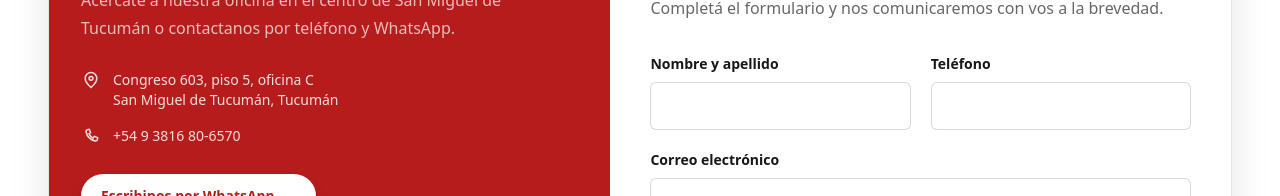
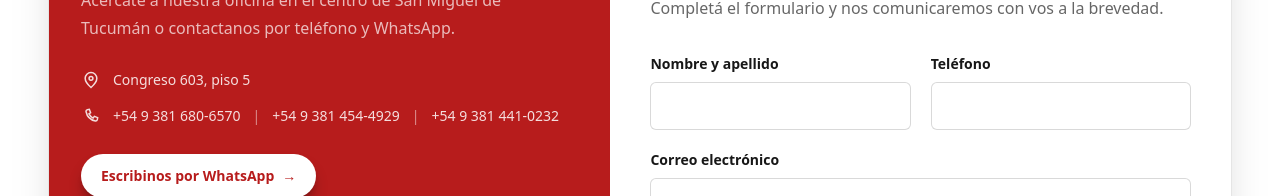
Before and after one commit to Agusme/MeddeyPadilla-Inmobiliaria, a Next.js app in the folder front/: page /contacto in a window 1280 px wide. Shown: the part 470-666 px from the top of the page. Built offline with nearby package versions, Linux system fonts and the light colour scheme; no server answers.

Commit message:
sumando correciones

```diff
--- a/front/app/contacto/page.tsx
+++ b/front/app/contacto/page.tsx
@@ -2,19 +2,57 @@ import SectionHeading from "@/components/ui/SectionHeading";
 import GoogleMap from "@/components/contact/GoogleMap";
 
 function LocationIcon() {
-  return <svg aria-hidden="true" viewBox="0 0 24 24" className="h-5 w-5 shrink-0 fill-none stroke-current" strokeWidth="1.8"><path d="M19 10c0 5-7 11-7 11S5 15 5 10a7 7 0 1 1 14 0Z" /><circle cx="12" cy="10" r="2.3" /></svg>;
+  return (
+    <svg
+      aria-hidden="true"
+      viewBox="0 0 24 24"
+      className="h-5 w-5 shrink-0 fill-none stroke-current"
+      strokeWidth="1.8"
+    >
+      <path d="M19 10c0 5-7 11-7 11S5 15 5 10a7 7 0 1 1 14 0Z" />
+      <circle cx="12" cy="10" r="2.3" />
+    </svg>
+  );
 }
 
 function PhoneIcon() {
-  return <svg aria-hidden="true" viewBox="0 0 24 24" className="h-5 w-5 shrink-0 fill-none stroke-current" strokeWidth="1.8"><path d="M7.5 4.5 10 4l1.5 4-2 1.5a13 13 0 0 0 5 5L16 12.5l4 1.5-.5 2.5a2 2 0 0 1-2.1 1.5A14.5 14.5 0 0 1 6 6.6 2 2 0 0 1 7.5 4.5Z" /></svg>;
+  return (
+    <svg
+      aria-hidden="true"
+      viewBox="0 0 24 24"
+      className="h-5 w-5 shrink-0 fill-none stroke-current"
+      strokeWidth="1.8"
+    >
+      <path d="M7.5 4.5 10 4l1.5 4-2 1.5a13 13 0 0 0 5 5L16 12.5l4 1.5-.5 2.5a2 2 0 0 1-2.1 1.5A14.5 14.5 0 0 1 6 6.6 2 2 0 0 1 7.5 4.5Z" />
+    </svg>
+  );
 }
 
 function FacebookIcon() {
-  return <svg aria-hidden="true" viewBox="0 0 24 24" className="h-5 w-5 fill-current"><path d="M13.5 21v-8h2.75l.4-3h-3.15V8.08c0-.87.24-1.46 1.5-1.46h1.8V3.94c-.31-.04-1.37-.14-2.6-.14-2.57 0-4.33 1.57-4.33 4.46V10H7.1v3h2.77v8h3.63Z" /></svg>;
+  return (
+    <svg
+      aria-hidden="true"
+      viewBox="0 0 24 24"
+      className="h-5 w-5 fill-current"
+    >
+      <path d="M13.5 21v-8h2.75l.4-3h-3.15V8.08c0-.87.24-1.46 1.5-1.46h1.8V3.94c-.31-.04-1.37-.14-2.6-.14-2.57 0-4.33 1.57-4.33 4.46V10H7.1v3h2.77v8h3.63Z" />
+    </svg>
+  );
 }
 
 function InstagramIcon() {
-  return <svg aria-hidden="true" viewBox="0 0 24 24" className="h-5 w-5 fill-none stroke-current" strokeWidth="1.8"><rect x="3.5" y="3.5" width="17" height="17" rx="4" /><circle cx="12" cy="12" r="4" /><circle cx="17.5" cy="6.7" r="1" className="fill-current stroke-none" /></svg>;
+  return (
+    <svg
+      aria-hidden="true"
+      viewBox="0 0 24 24"
+      className="h-5 w-5 fill-none stroke-current"
+      strokeWidth="1.8"
+    >
+      <rect x="3.5" y="3.5" width="17" height="17" rx="4" />
+      <circle cx="12" cy="12" r="4" />
+      <circle cx="17.5" cy="6.7" r="1" className="fill-current stroke-none" />
+    </svg>
+  );
 }
 
 export default function ContactoPage() {
@@ -22,43 +60,180 @@ export default function ContactoPage() {
     <div className="overflow-hidden bg-white">
       <section className="mx-auto max-w-7xl px-0 py-12 sm:px-8 sm:py-16 lg:px-12">
         <header className="mb-9 px-6 sm:mb-10 sm:px-0">
-          <SectionHeading eyebrow="Hablemos" title="Estamos para acompañarte" description="Contanos qué necesitás y te ayudamos a dar el próximo paso con la atención personalizada que buscás." />
+          <SectionHeading
+            eyebrow="Hablemos"
+            title="Estamos para acompañarte"
+            description="Contanos qué necesitás y te ayudamos a dar el próximo paso con la atención personalizada que buscás."
+          />
         </header>
 
         <div className="grid overflow-hidden border border-black/10 bg-white shadow-[0_22px_50px_-25px_rgba(0,0,0,0.35)] sm:rounded-2xl lg:grid-cols-[0.95fr_1.05fr]">
-          <section className="overflow-hidden bg-[#B71C1C] p-6 text-white sm:p-8" aria-labelledby="contact-details-title">
-            <p className="text-xs font-bold uppercase tracking-[0.24em] text-white">Nuestra oficina</p>
-            <h2 id="contact-details-title" className="mt-3 text-3xl font-semibold tracking-tight">Dónde encontrarnos</h2>
-            <p className="mt-3 max-w-md leading-7 text-white/70">Acercate a nuestra oficina en el centro de San Miguel de Tucumán o contactanos por teléfono y WhatsApp.</p>
+          <section
+            className="overflow-hidden bg-[#B71C1C] p-6 text-white sm:p-8"
+            aria-labelledby="contact-details-title"
+          >
+            <p className="text-xs font-bold uppercase tracking-[0.24em] text-white">
+              Nuestra oficina
+            </p>
+            <h2
+              id="contact-details-title"
+              className="mt-3 text-3xl font-semibold tracking-tight"
+            >
+              Dónde encontrarnos
+            </h2>
+            <p className="mt-3 max-w-md leading-7 text-white/70">
+              Acercate a nuestra oficina en el centro de San Miguel de Tucumán o
+              contactanos por teléfono y WhatsApp.
+            </p>
             <address className="mt-7 space-y-4 text-sm not-italic text-white/85">
-              <a href="https://www.google.com/maps/search/?api=1&query=Congreso%20603%2C%20piso%205%2C%20oficina%20C%2C%20San%20Miguel%20de%20Tucum%C3%A1n" target="_blank" rel="noreferrer" className="flex items-start gap-3 transition hover:text-[#e16a62]"><LocationIcon /><span>Congreso 603, piso 5, oficina C<br />San Miguel de Tucumán, Tucumán</span></a>
-              <a href="tel:+5493816806570" className="flex items-center gap-3 transition hover:text-[#e16a62]"><PhoneIcon /><span>+54 9 3816 80-6570</span></a>
+              <a
+                href="https://www.google.com/maps/search/?api=1&query=Congreso%20603%2C%20piso%205%2C%20oficina%20C%2C%20San%20Miguel%20de%20Tucum%C3%A1n"
+                target="_blank"
+                rel="noreferrer"
+                className="flex items-start gap-3 transition hover:text-[#e16a62]"
+              >
+                <LocationIcon />
+                <span>Congreso 603, piso 5</span>
+              </a>
+              <div className="flex items-start gap-3">
+                <PhoneIcon />
+
+                <div className="flex flex-col gap-2 text-sm sm:flex-row sm:items-center sm:gap-3">
+                  <a
+                    href="tel:+5493816806570"
+                    className="transition hover:text-[#e16a62]"
+                  >
+                    +54 9 381 680-6570
+                  </a>
+
+                  <span className="hidden text-white/50 sm:inline">|</span>
+
+                  <a
+                    href="tel:+5493814544929"
+                    className="transition hover:text-[#e16a62]"
+                  >
+                    +54 9 381 454-4929
+                  </a>
+
+                  <span className="hidden text-white/50 sm:inline">|</span>
+
+                  <a
+                    href="tel:+5493814410232"
+                    className="transition hover:text-[#e16a62]"
+                  >
+                    +54 9 381 441-0232
+                  </a>
+                </div>
+              </div>
             </address>
-            <a href="https://wa.me/5493816806570" target="_blank" rel="noreferrer" className="mt-7 inline-flex w-full items-center justify-center rounded-full bg-white px-5 py-3 text-sm font-semibold text-[#B71C1C] shadow-lg shadow-black/30 transition hover:-translate-y-0.5 hover:bg-white/90 sm:w-fit">Escribinos por WhatsApp <span aria-hidden="true" className="ml-2">→</span></a>
+            <a
+              href="https://wa.me/5493816806570"
+              target="_blank"
+              rel="noreferrer"
+              className="mt-7 inline-flex w-full items-center justify-center rounded-full bg-white px-5 py-3 text-sm font-semibold text-[#B71C1C] shadow-lg shadow-black/30 transition  hover:bg-white/90 sm:w-fit"
+            >
+              Escribinos por WhatsApp{" "}
+              <span aria-hidden="true" className="ml-2">
+                →
+              </span>
+            </a>
             <div className="mt-8 overflow-hidden rounded-xl border border-white/15">
               <GoogleMap />
             </div>
             <div className="mt-7 border-t border-white/15 pt-6">
-              <p className="text-xs font-bold uppercase tracking-[0.2em] text-white/55">Seguinos</p>
+              <p className="text-xs font-bold uppercase tracking-[0.2em] text-white/55">
+                Seguinos
+              </p>
               <div className="mt-3 flex gap-3">
-                <a aria-label="Facebook" href="https://www.facebook.com/profile.php?id=61587494125747&mibextid=wwXIfr&rdid=F78yUKJ9Y8y1A3Tt&share_url=https%3A%2F%2Fwww.facebook.com%2Fshare%2F18DGxUozJ6%2F%3Fmibextid%3DwwXIfr#" target="_blank" rel="noreferrer" className="rounded-full border border-white/30 p-3 text-white transition hover:border-[#e16a62] hover:text-[#e16a62]"><FacebookIcon /></a>
-                <a aria-label="Instagram" href="https://www.instagram.com/medde.padilla.inmob?igsh=eGI4ZXZ1bDd0dzh5&utm_source=qr" target="_blank" rel="noreferrer" className="rounded-full border border-white/30 p-3 text-white transition hover:border-[#e16a62] hover:text-[#e16a62]"><InstagramIcon /></a>
+                <a
+                  aria-label="Facebook"
+                  href="https://www.facebook.com/profile.php?id=61587494125747&mibextid=wwXIfr&rdid=F78yUKJ9Y8y1A3Tt&share_url=https%3A%2F%2Fwww.facebook.com%2Fshare%2F18DGxUozJ6%2F%3Fmibextid%3DwwXIfr#"
+                  target="_blank"
+                  rel="noreferrer"
+                  className="rounded-full border border-white/30 p-3 text-white transition hover:border-[#e16a62] hover:text-[#e16a62]"
+                >
+                  <FacebookIcon />
+                </a>
+                <a
+                  aria-label="Instagram"
+                  href="https://www.instagram.com/medde.padilla.inmob?igsh=eGI4ZXZ1bDd0dzh5&utm_source=qr"
+                  target="_blank"
+                  rel="noreferrer"
+                  className="rounded-full border border-white/30 p-3 text-white transition hover:border-[#e16a62] hover:text-[#e16a62]"
+                >
+                  <InstagramIcon />
+                </a>
               </div>
             </div>
           </section>
 
-          <section className="p-6 sm:p-8 lg:p-10" aria-labelledby="contact-form-title">
-            <p className="text-xs font-bold uppercase tracking-[0.24em] text-[#B71C1C]">Consulta personalizada</p>
-            <h2 id="contact-form-title" className="mt-3 text-3xl font-semibold tracking-tight text-[#171717]">Dejanos tu mensaje</h2>
-            <p className="mt-3 leading-7 text-black/60">Completá el formulario y nos comunicaremos con vos a la brevedad.</p>
+          <section
+            className="p-6 sm:p-8 lg:p-10"
+            aria-labelledby="contact-form-title"
+          >
+            <p className="text-xs font-bold uppercase tracking-[0.24em] text-[#B71C1C]">
+              Consulta personalizada
+            </p>
+            <h2
+              id="contact-form-title"
+              className="mt-3 text-3xl font-semibold tracking-tight text-[#171717]"
+            >
+              Dejanos tu mensaje
+            </h2>
+            <p className="mt-3 leading-7 text-black/60">
+              Completá el formulario y nos comunicaremos con vos a la brevedad.
+            </p>
             <form id="contact-form" className="mt-8 space-y-5">
               <div className="grid gap-5 sm:grid-cols-2">
-                <label className="block text-sm font-semibold text-[#171717]">Nombre y apellido<input required name="name" type="text" autoComplete="name" className="mt-2 h-12 w-full rounded-md border border-black/15 bg-white px-4 text-sm outline-none transition focus:border-[#B71C1C] focus:ring-2 focus:ring-[#B71C1C]/15" /></label>
-                <label className="block text-sm font-semibold text-[#171717]">Teléfono<input required name="phone" type="tel" autoComplete="tel" className="mt-2 h-12 w-full rounded-md border border-black/15 bg-white px-4 text-sm outline-none transition focus:border-[#B71C1C] focus:ring-2 focus:ring-[#B71C1C]/15" /></label>
+                <label className="block text-sm font-semibold text-[#171717]">
+                  Nombre y apellido
+                  <input
+                    required
+                    name="name"
+                    type="text"
+                    autoComplete="name"
+                    className="mt-2 h-12 w-full rounded-md border border-black/15 bg-white px-4 text-sm outline-none transition focus:border-[#B71C1C] focus:ring-2 focus:ring-[#B71C1C]/15"
+                  />
+                </label>
+                <label className="block text-sm font-semibold text-[#171717]">
+                  Teléfono
+                  <input
+                    required
+                    name="phone"
+                    type="tel"
+                    autoComplete="tel"
+                    className="mt-2 h-12 w-full rounded-md border border-black/15 bg-white px-4 text-sm outline-none transition focus:border-[#B71C1C] focus:ring-2 focus:ring-[#B71C1C]/15"
+                  />
+                </label>
               </div>
-              <label className="block text-sm font-semibold text-[#171717]">Correo electrónico<input required name="email" type="email" autoComplete="email" className="mt-2 h-12 w-full rounded-md border border-black/15 bg-white px-4 text-sm outline-none transition focus:border-[#B71C1C] focus:ring-2 focus:ring-[#B71C1C]/15" /></label>
-              <label className="block text-sm font-semibold text-[#171717]">Mensaje<textarea required name="message" rows={5} className="mt-2 w-full resize-y rounded-md border border-black/15 bg-white px-4 py-3 text-sm outline-none transition focus:border-[#B71C1C] focus:ring-2 focus:ring-[#B71C1C]/15" /></label>
-              <button type="submit" className="inline-flex w-full items-center justify-center rounded-full bg-[#B71C1C] px-6 py-3.5 text-sm font-semibold text-white shadow-lg shadow-[#B71C1C]/25 transition duration-200 hover:-translate-y-0.5 hover:bg-[#8F1616] hover:shadow-xl focus:outline-none focus-visible:ring-2 focus-visible:ring-[#B71C1C] sm:w-fit">Enviar consulta <span aria-hidden="true" className="ml-2">→</span></button>
+              <label className="block text-sm font-semibold text-[#171717]">
+                Correo electrónico
+                <input
+                  required
+                  name="email"
+                  type="email"
+                  autoComplete="email"
+                  className="mt-2 h-12 w-full rounded-md border border-black/15 bg-white px-4 text-sm outline-none transition focus:border-[#B71C1C] focus:ring-2 focus:ring-[#B71C1C]/15"
+                />
+              </label>
+              <label className="block text-sm font-semibold text-[#171717]">
+                Mensaje
+                <textarea
+                  required
+                  name="message"
+                  rows={5}
+                  className="mt-2 w-full resize-y rounded-md border border-black/15 bg-white px-4 py-3 text-sm outline-none transition focus:border-[#B71C1C] focus:ring-2 focus:ring-[#B71C1C]/15"
+                />
+              </label>
+              <button
+                type="submit"
+                className="inline-flex w-full items-center justify-center rounded-full bg-[#B71C1C] px-6 py-3.5 text-sm font-semibold text-white shadow-lg shadow-[#B71C1C]/25 transition duration-200  hover:bg-[#8F1616] hover:shadow-xl focus:outline-none focus-visible:ring-2 focus-visible:ring-[#B71C1C] sm:w-fit"
+              >
+                Enviar consulta{" "}
+                <span aria-hidden="true" className="ml-2">
+                  →
+                </span>
+              </button>
             </form>
           </section>
         </div>
--- a/front/app/propiedades/page.tsx
+++ b/front/app/propiedades/page.tsx
@@ -27,7 +27,10 @@ export default function PropiedadesPage() {
               description="Explorá nuestra selección de propiedades y encontrá una opción que se adapte a tu próxima etapa."
             />
           </header>
-          <PropertyFilter />
+          <div className="max-w-4xl">
+            <PropertyFilter />
+          </div>
+
           <div className="py-8">
             <p className="text-sm text-black/55">
               {properties.length} propiedades encontradas
--- a/front/components/ui/ButtonLink.tsx
+++ b/front/components/ui/ButtonLink.tsx
@@ -14,7 +14,7 @@ export default function ButtonLink({
   return (
     <Link
       {...props}
-      className={`inline-flex items-center rounded-full bg-[#B71C1C] px-6 py-3 text-sm font-semibold text-white shadow-lg shadow-black/20 transition duration-200 hover:-translate-y-0.5 hover:bg-[#8F1616] hover:shadow-xl focus:outline-none focus-visible:ring-2 focus-visible:ring-white ${className}`}
+      className={`inline-flex items-center rounded-full bg-[#B71C1C] px-6 py-3 text-sm font-semibold text-white shadow-lg shadow-black/20 transition duration-200  hover:bg-[#8F1616] hover:shadow-xl focus:outline-none focus-visible:ring-2 focus-visible:ring-white ${className}`}
     >
       {children}
     </Link>
--- a/front/components/ui/ContactCta.tsx
+++ b/front/components/ui/ContactCta.tsx
@@ -41,12 +41,12 @@ export default function ContactCta({
             </ButtonLink>
             {showWhatsApp && (
               <a
-                href="https://wa.me/5493816806570"
+                    href="tel:+5493816806570"
                 target="_blank"
                 rel="noreferrer"
                 className="inline-flex items-center justify-center rounded-full border border-[#B71C1C] px-7 py-3.5 text-sm font-semibold text-[#B71C1C] transition hover:bg-[#B71C1C] hover:text-white focus:outline-none focus-visible:ring-2 focus-visible:ring-[#B71C1C]"
               >
-                Escribinos por WhatsApp
+                Hablar con un asesor
               </a>
             )}
           </div>
```
Also changed, not shown: front/app/page.tsx (+3 -5 lines).
